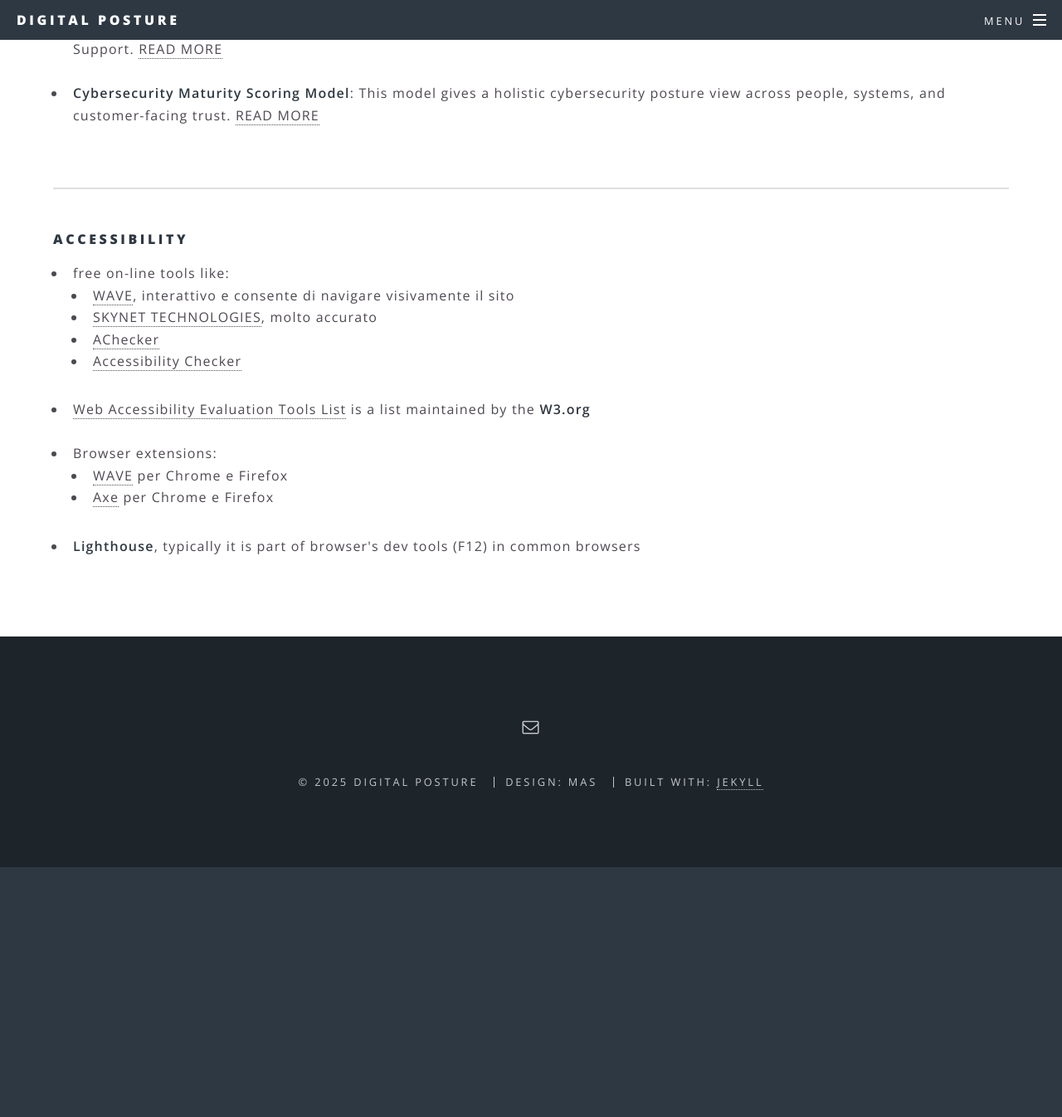
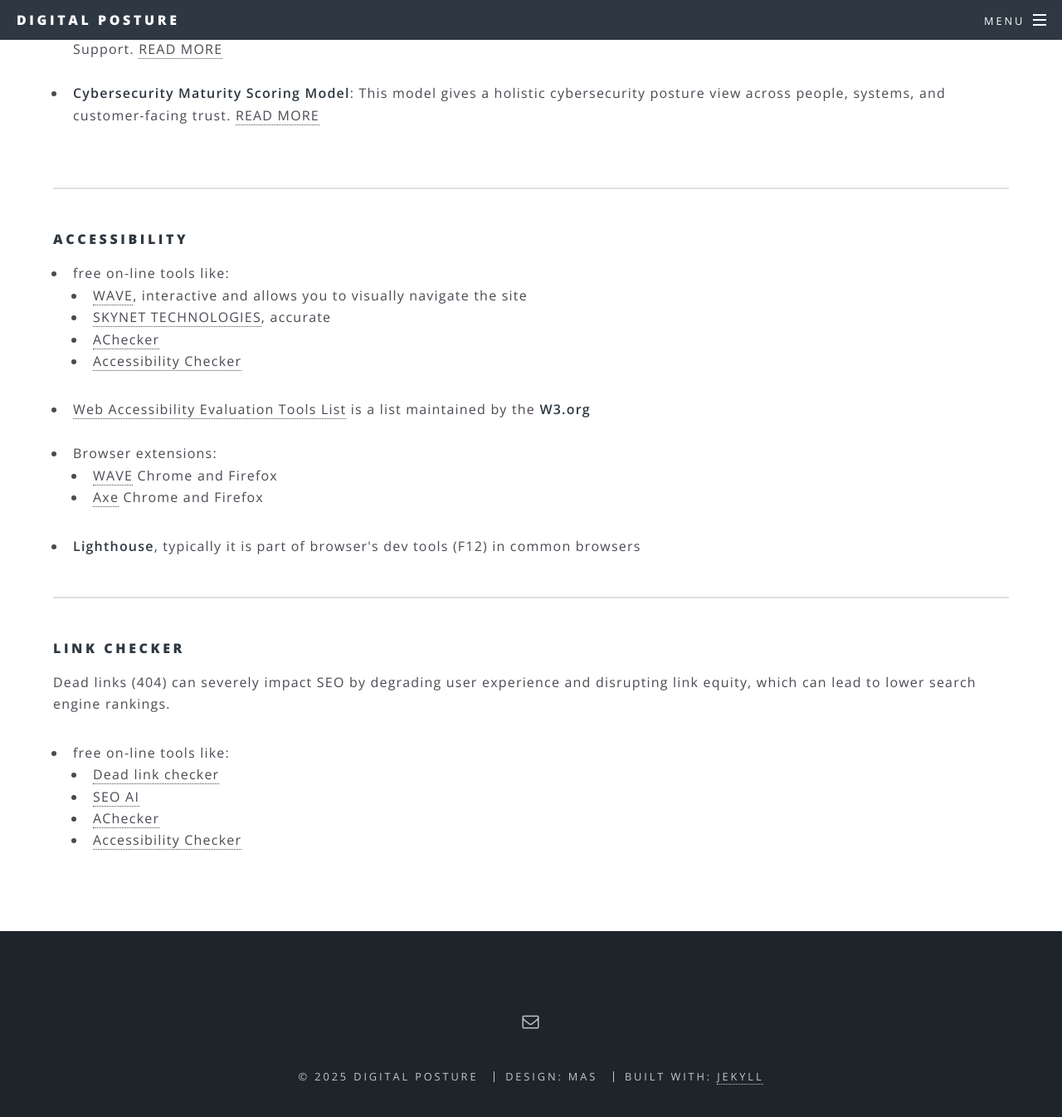
Before and after one commit to mixxr/mixxr.github.io, a Jekyll site: the page built from tools.html, in a window 1280 px wide and 1400 px high, scrolled down 666 px. Shown: the top 1346 px of the window at 83% size. Built offline with Jekyll 4.4.1, drawn with Linux system fonts in a browser that asks for light colours; before the commit the page ends 1711 px from its top, so only the background shows below that.

Commit message:
tools links fixed

```diff
--- a/tools.html
+++ b/tools.html
@@ -17,19 +17,31 @@ permalink: /tools
 	<ul>
 		<li>free on-line tools like:
 			<ul>
-				<li><a href="https://wave.webaim.org/" target="_blank" rel="noopener">WAVE</a>, interattivo e consente di navigare visivamente il sito</li>
-				<li><a href="https://freeaccessibilitychecker.skynettechnologies.com/" target="_blank" rel="noopener">SKYNET TECHNOLOGIES</a>, molto accurato</li>
+				<li><a href="https://wave.webaim.org/" target="_blank" rel="noopener">WAVE</a>, interactive and allows you to visually navigate the site</li>
+				<li><a href="https://freeaccessibilitychecker.skynettechnologies.com/" target="_blank" rel="noopener">SKYNET TECHNOLOGIES</a>, accurate</li>
 				<li><a href="https://www.achecker.ca/" target="_blank" rel="noopener">AChecker</a></li>
 				<li><a href="https://www.accessibilitychecker.org/" target="_blank" rel="noopener">Accessibility Checker</a></li>
 			</ul>
 		</li>
-		</li>
 		<li><a href="https://www.w3.org/WAI/test-evaluate/tools/list/" target="_blank" rel="noopener">Web Accessibility Evaluation Tools List</a> is a list maintained by the <b>W3.org</b></li><br/><!-- TO-DO: remove br-->
 		<li>Browser extensions:
 			<ul>
-				<li><a href="https://chrome.google.com/webstore/detail/wave-evaluation-tool/jbbplnpkjmmeebjpijfedlgcdilocofh" target="_blank" rel="noopener">WAVE</a> per Chrome e Firefox</li>
-				<li><a href="https://chrome.google.com/webstore/detail/axe/lhdoppojpmngadmnindnejefpokejbdd" target="_blank" rel="noopener">Axe</a> per Chrome e Firefox</li>
+				<li><a href="https://chrome.google.com/webstore/detail/wave-evaluation-tool/jbbplnpkjmmeebjpijfedlgcdilocofh" target="_blank" rel="noopener">WAVE</a> Chrome and Firefox</li>
+				<li><a href="https://chrome.google.com/webstore/detail/axe/lhdoppojpmngadmnindnejefpokejbdd" target="_blank" rel="noopener">Axe</a> Chrome and Firefox</li>
 			</ul>
 		</li>
 		<li><b>Lighthouse</b>, typically it is part of browser's dev tools (F12) in common browsers</li>
 	</ul>
+	<hr />
+	<h4>Link checker</h4>
+	<p>Dead links (404) can severely impact SEO by degrading user experience and disrupting link equity, which can lead to lower search engine rankings.</p>
+	<ul>
+		<li>free on-line tools like:
+			<ul>
+				<li><a href="https://www.deadlinkchecker.com/website-dead-link-checker.asp" target="_blank" rel="noopener">Dead link checker</a></li>
+				<li><a href="https://seo.ai/tools/dead-link-checker" target="_blank" rel="noopener">SEO AI</a></li>
+				<li><a href="https://www.achecker.ca/" target="_blank" rel="noopener">AChecker</a></li>
+				<li><a href="https://www.accessibilitychecker.org/" target="_blank" rel="noopener">Accessibility Checker</a></li>
+			</ul>
+		</li>
+	</ul>
```
